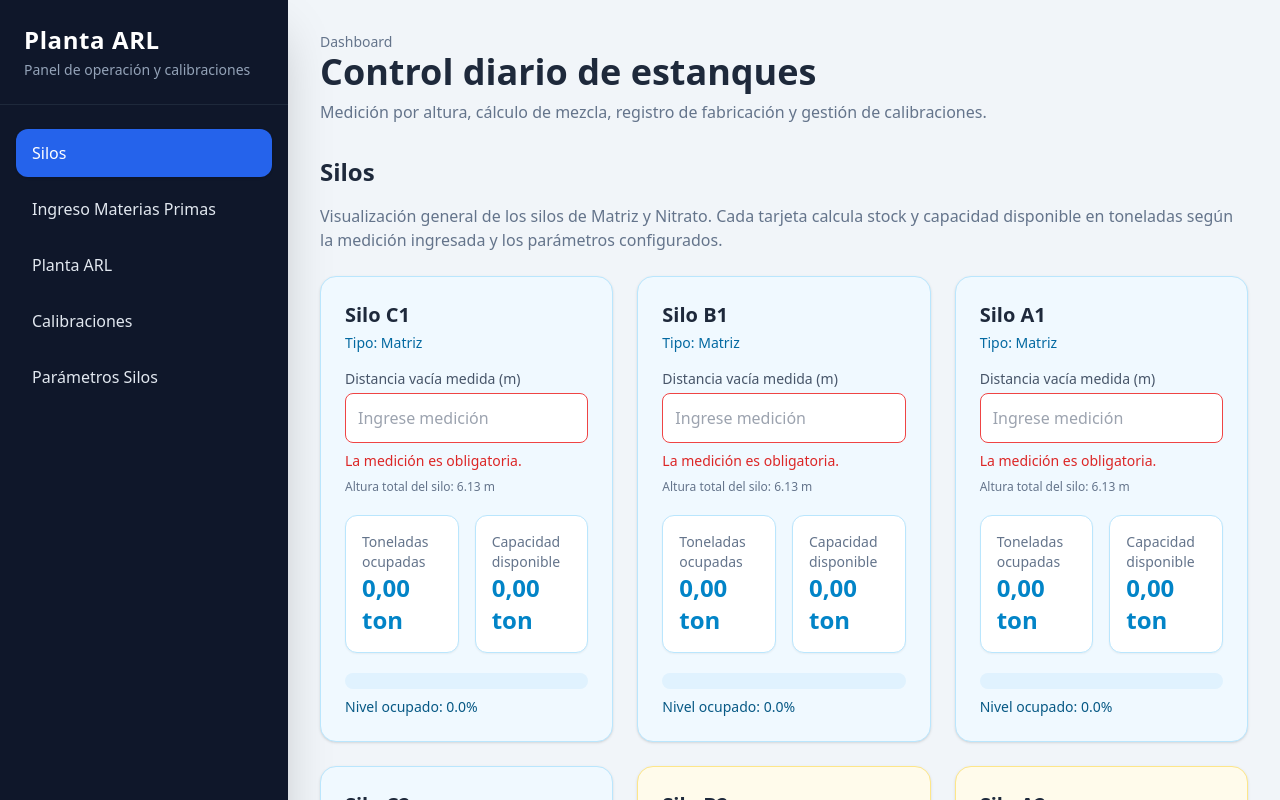
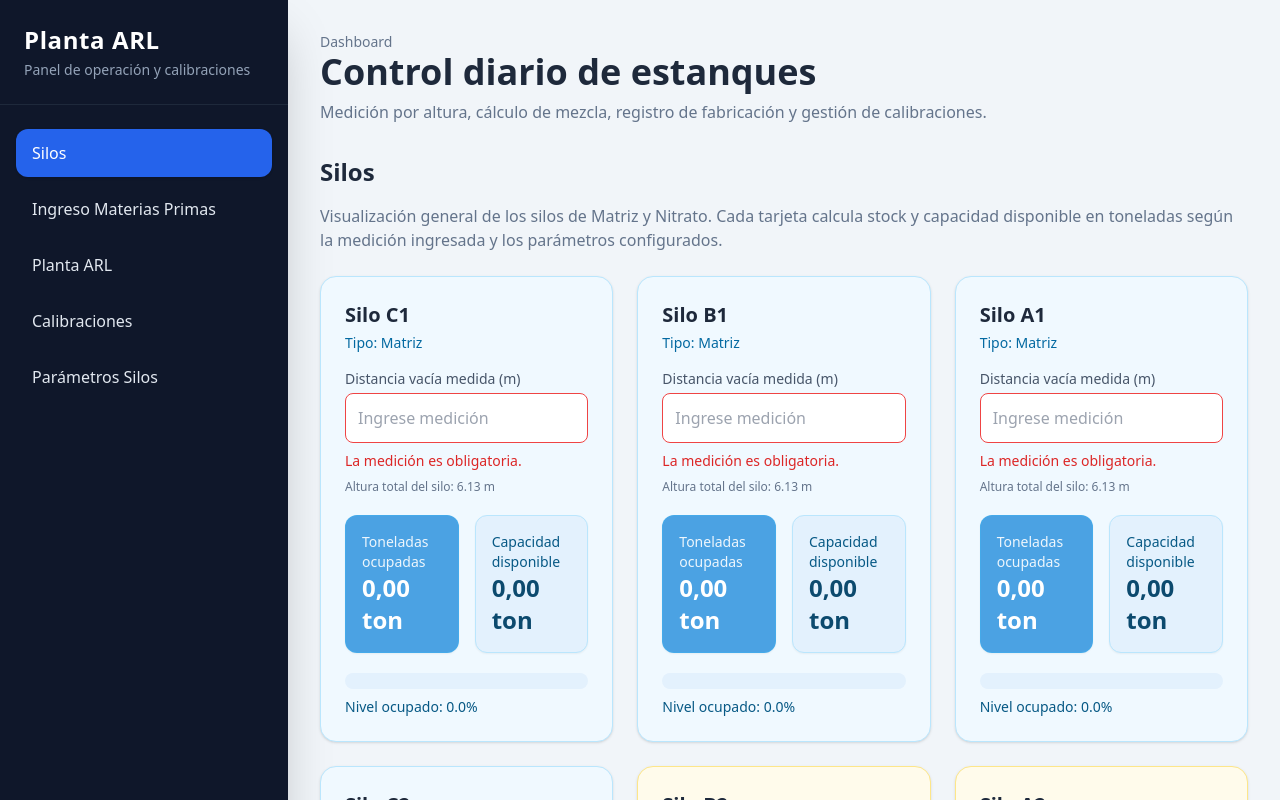
Before and after one commit to zerohcool/Planta-ARL, a React (Vite) app: page / in a window 1280 px wide. Both pictures are taken after a click on the button "Silos". Shown: the top 800 px of the page. Built offline with nearby package versions, Linux system fonts and the light colour scheme.

Commit message:
Aplicar fondos coincidentes con la barra de nivel en Toneladas ocupadas y Capacidad disponible

```diff
--- a/src/components/silos/SiloMatrizCard.jsx
+++ b/src/components/silos/SiloMatrizCard.jsx
@@ -69,9 +69,12 @@ function SiloMatrizCard({
       </p>
 
       <div className="mt-5 grid grid-cols-2 gap-4">
-        <div className="bg-white p-4 rounded-xl border border-sky-200 shadow-sm">
-          <p className="text-sm font-medium text-slate-500">Toneladas ocupadas</p>
-          <p className="text-2xl font-bold text-sky-600">
+        <div
+          className="p-4 rounded-xl shadow-sm border border-sky-400/30 text-white"
+          style={{ backgroundColor: "rgb(75, 162, 227)" }}
+        >
+          <p className="text-sm font-medium text-white/90">Toneladas ocupadas</p>
+          <p className="text-2xl font-bold text-white">
             {medicionValida
               ? datos.stockTon.toLocaleString("es-CL", {
                   maximumFractionDigits: 2,
@@ -81,9 +84,12 @@ function SiloMatrizCard({
           </p>
         </div>
 
-        <div className="bg-white p-4 rounded-xl border border-sky-200 shadow-sm">
-          <p className="text-sm font-medium text-slate-500">Capacidad disponible</p>
-          <p className="text-2xl font-bold text-sky-600">
+        <div
+          className="p-4 rounded-xl shadow-sm border border-sky-200"
+          style={{ backgroundColor: "rgb(227, 241, 253)" }}
+        >
+          <p className="text-sm font-medium text-sky-800">Capacidad disponible</p>
+          <p className="text-2xl font-bold text-sky-900">
             {medicionValida
               ? capacidadDisponibleTon.toLocaleString("es-CL", {
                   maximumFractionDigits: 2,
@@ -94,10 +100,14 @@ function SiloMatrizCard({
         </div>
       </div>
 
-      <div className="w-full bg-sky-100 rounded-full h-4 mt-5 overflow-hidden">
+      <div
+        className="w-full rounded-full h-4 mt-5 overflow-hidden"
+        style={{ backgroundColor: "rgb(227, 241, 253)" }}
+      >
         <div
-          className="bg-sky-500 h-4 rounded-full transition-all"
+          className="h-4 rounded-full transition-all"
           style={{
+            backgroundColor: "rgb(75, 162, 227)",
             width: medicionValida ? `${datos.porcentaje}%` : "0%",
           }}
         />
--- a/src/components/silos/SiloNitratoCard.jsx
+++ b/src/components/silos/SiloNitratoCard.jsx
@@ -80,9 +80,12 @@ function SiloNitratoCard({
       </p>
 
       <div className="mt-5 grid grid-cols-2 gap-4">
-        <div className="bg-white p-4 rounded-xl border border-amber-200 shadow-sm">
-          <p className="text-sm font-medium text-slate-500">Toneladas ocupadas</p>
-          <p className="text-2xl font-bold text-amber-600">
+        <div
+          className="p-4 rounded-xl shadow-sm border border-amber-600/30 text-white"
+          style={{ backgroundColor: "rgb(245, 158, 11)" }}
+        >
+          <p className="text-sm font-medium text-white/90">Toneladas ocupadas</p>
+          <p className="text-2xl font-bold text-white">
             {medicionValida
               ? datos.stockTon.toLocaleString("es-CL", {
                   maximumFractionDigits: 2,
@@ -92,9 +95,12 @@ function SiloNitratoCard({
           </p>
         </div>
 
-        <div className="bg-white p-4 rounded-xl border border-amber-200 shadow-sm">
-          <p className="text-sm font-medium text-slate-500">Capacidad disponible</p>
-          <p className="text-2xl font-bold text-amber-600">
+        <div
+          className="p-4 rounded-xl shadow-sm border border-amber-200"
+          style={{ backgroundColor: "rgb(254, 243, 199)" }}
+        >
+          <p className="text-sm font-medium text-amber-800">Capacidad disponible</p>
+          <p className="text-2xl font-bold text-amber-900">
             {medicionValida
               ? capacidadDisponibleTon.toLocaleString("es-CL", {
                   maximumFractionDigits: 2,
@@ -105,10 +111,14 @@ function SiloNitratoCard({
         </div>
       </div>
 
-      <div className="w-full bg-amber-100 rounded-full h-4 mt-5 overflow-hidden">
+      <div
+        className="w-full rounded-full h-4 mt-5 overflow-hidden"
+        style={{ backgroundColor: "rgb(254, 243, 199)" }}
+      >
         <div
-          className="bg-amber-500 h-4 rounded-full transition-all"
+          className="h-4 rounded-full transition-all"
           style={{
+            backgroundColor: "rgb(245, 158, 11)",
             width: medicionValida ? `${datos.porcentaje}%` : "0%",
           }}
         />
```
